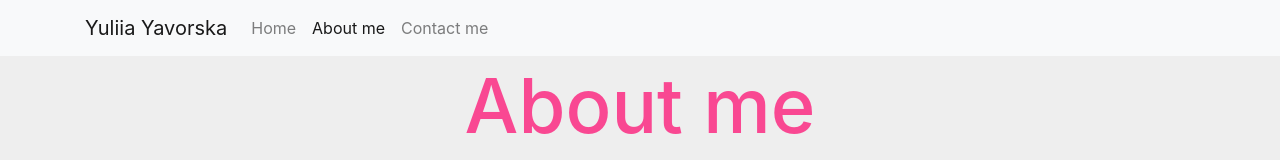
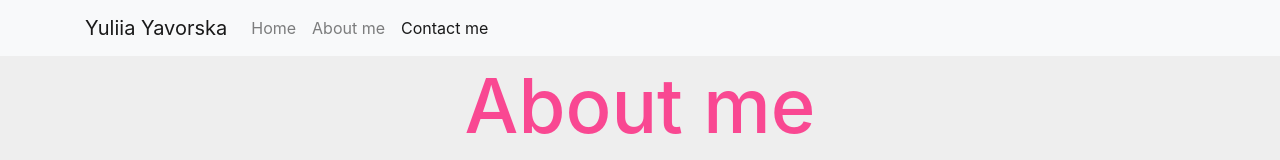
Before and after one commit to silver-abyss/she-codes-react-portfolio-project, a plain HTML site: page about.html in a window 1280 px wide. Shown: the top 160 px of the page. Drawn offline with nearby package versions, Linux system fonts and the light colour scheme.

Commit message:
Update about.html

```diff
--- a/about.html
+++ b/about.html
@@ -55,10 +55,10 @@
               <a class="nav-link" aria-current="page" href="index.html">Home</a>
             </li>
             <li class="nav-item">
-              <a class="nav-link active" href="about.html">About me</a>
+              <a class="nav-link" href="about.html">About me</a>
             </li>
             <li class="nav-item">
-              <a class="nav-link" href="about.html#contact">Contact me</a>
+              <a class="nav-link active" href="about.html#contact">Contact me</a>
             </li>
           </ul>
         </div>
```
